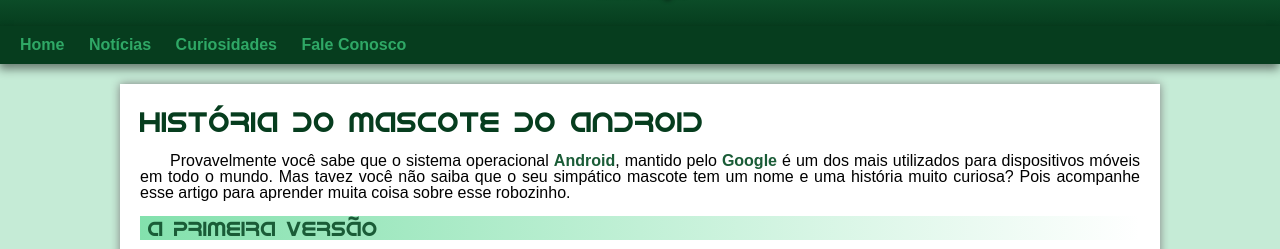
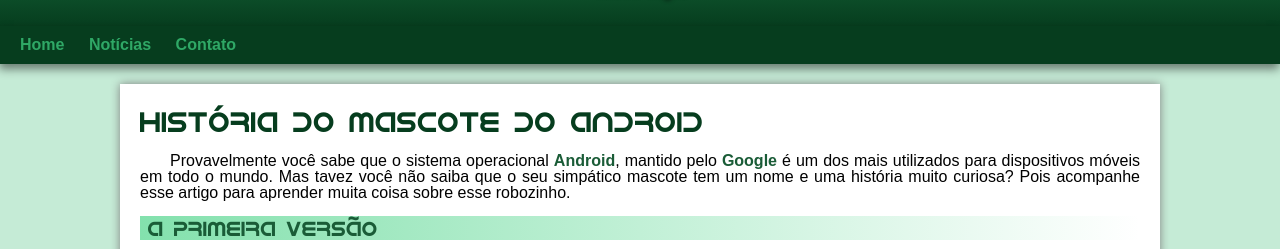
Before and after one commit to guilhermediasweb/projeto-android, a plain HTML site: page index.html in a window 1280 px wide. Shown: the part 164-413 px from the top of the page. Drawn offline with Linux system fonts and the light colour scheme.

Commit message:
Remoção dos botões fale conosco e curiosidades

```diff
--- a/index.html
+++ b/index.html
@@ -17,8 +17,7 @@
     <nav>
         <a href="#"> Home</a>
         <a href="#"> Notícias</a>
-        <a href="#"> Curiosidades</a>
-        <a href="#"> Fale Conosco</a>
+        <a href="#"> Contato</a>
     </nav>
     <main>
         <article>
```
